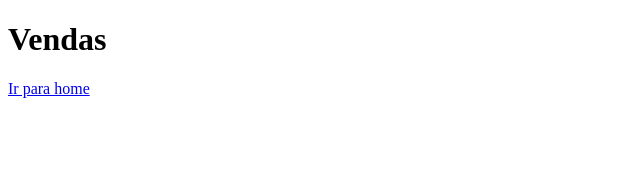
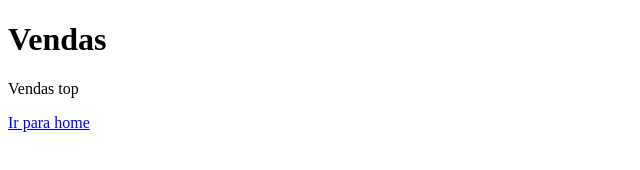
Before and after one commit to icaroaurich/testegit, a plain HTML site: page vendas.html in a window 1280 px wide. Shown: the whole page, without its empty margins (0-640 px from the left). Drawn offline with Linux system fonts and the light colour scheme.

Commit message:
Adicionei uma linha p escrito venda top

```diff
--- a/vendas.html
+++ b/vendas.html
@@ -8,6 +8,7 @@
 </head>
 <body>
     <h1>Vendas</h1>
+    <p>Vendas top</p>
     <a href="index.html">Ir para home</a>
 </body>
 </html>
```
